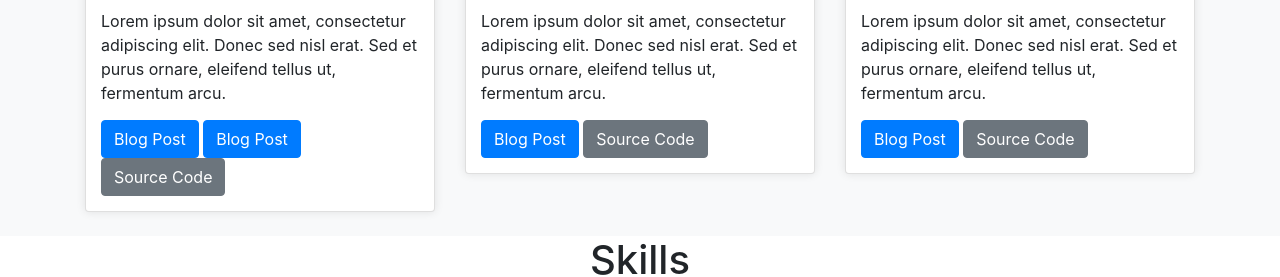
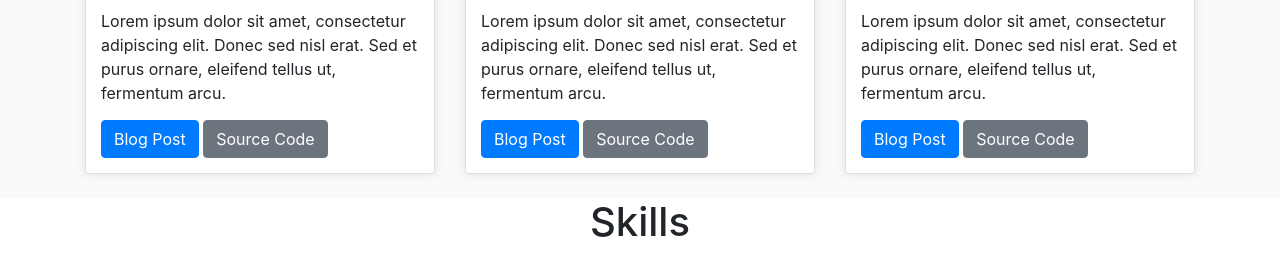
Before and after one commit to salithadinushika/salitha, a plain HTML site: page index.html in a window 1280 px wide. Shown: the part 979-1256 px from the top of the page. Drawn offline with nearby package versions, Linux system fonts and the light colour scheme.

Commit message:
Update index.html

```diff
--- a/index.html
+++ b/index.html
@@ -169,8 +169,7 @@ html {
           <div class="card-body">
             <h5 class="card-title">Project 1</h5>
             <p class="card-text">Lorem ipsum dolor sit amet, consectetur adipiscing elit. Donec sed nisl erat. Sed et purus ornare, eleifend tellus ut, fermentum arcu.</p>
-            <a href="#" class="btn btn-primary">Blog Post</a>
-			<a href="project-01.html" target="_blank" rel="noopener noreferrer" class="btn btn-primary">Blog Post</a>
+            <a href="project-01.html" target="_blank" rel="noopener noreferrer" class="btn btn-primary">Blog Post</a>
             <a href="#" class="btn btn-secondary">Source Code</a>
           </div>
         </div>
```
